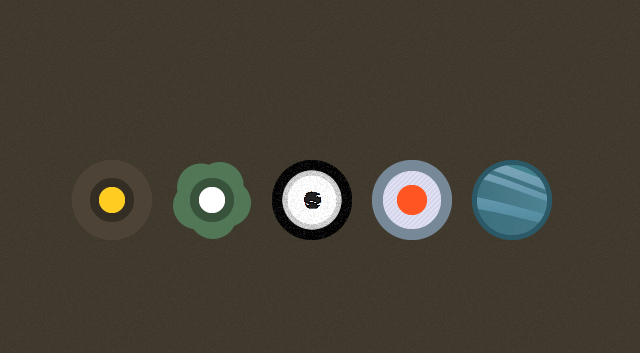
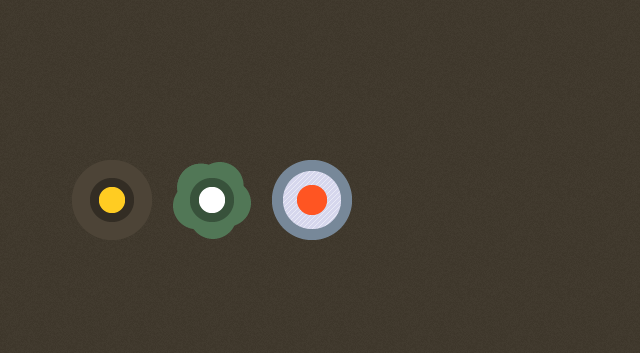
Before and after one commit to jlcjin/jlcjin.github.io, a plain HTML site: page index.html in a window 1280 px wide. Shown: the whole page, without its empty margins (328-968 px from the left). Drawn offline with Linux system fonts and the light colour scheme.

Commit message:
Update index.html

```diff
--- a/index.html
+++ b/index.html
@@ -28,9 +28,7 @@ function switchbox(a) {
 				<div class="icons">
 			<a onclick="switchbox(1);" href="javascript:void(0);"><img class="img1 selected" alt="" src="images/icon.png"></a>
 			<a onclick="switchbox(2);" href="javascript:void(0);"><img alt="" class="img2" src="images/icon2.png"> </a>
-			<a onclick="switchbox(3);" href="javascript:void(0);"><img alt="" class="img3" src="images/icon5.png"></a>
 			<a onclick="switchbox(4);" href="javascript:void(0);"><img alt="" class="img4" src="images/icon4.png"> </a>
-			<a onclick="switchbox(5);" href="javascript:void(0);"><img alt="" class="img5" src="images/icon3.png"></a>
 		</div>
 	</div>
 </div>
```
